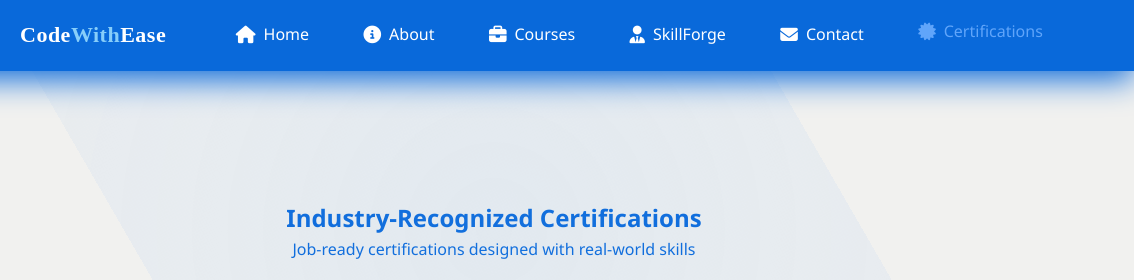
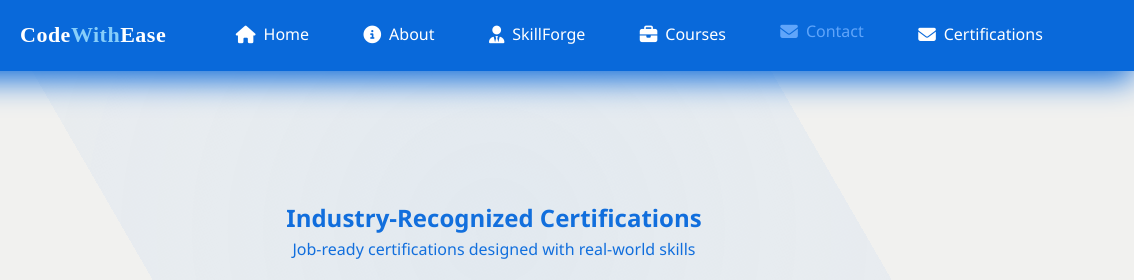
Before and after one commit to MOmsai/codease, a plain HTML site: page certifications.html in a window 1280 px wide. Shown: the top 280 px of the page, 146-1280 px from the left. Drawn offline with Linux system fonts and the light colour scheme.

Commit message:
Update certifications.html

```diff
--- a/certifications.html
+++ b/certifications.html
@@ -11,30 +11,31 @@
 
 <body>
 
-<!-- NAVBAR -->
+<!-- Navigation -->
     <nav class="navbar">
         <div class="nav-container">
+            <div class="logo">
     <a href="index.html" class="logo-wrap">
-      <img src="assets/logo.jpeg">
+        <img src="assets/logo.jpeg" alt="Codease Logo" />
         <div class="logo-text"></div><span class="logo-text"><span class="blue">Code</span><span class="white">With</span><span
                             class="blue">Ease</span></span>
-    </a></d>
+    </a>
+</div>
             <div class="nav-toggle" id="navToggle">
-            <span></span><span></span><span></span>
+                <span></span>
+                <span></span>
+                <span></span>
             </div>
-
-    <ul class="nav-menu">
-      <li><a href="index.html"><i class="fas fa-home"></i>Home</a></li>
-      <li><a href="about.html"><i class="fas fa-info-circle"></i>About</a></li>
-      <li><a href="services.html"><i class="fas fa-briefcase"></i>Courses</a></li>
+            <ul class="nav-menu" id="navMenu">
+                <li><a href="index.html"><i class="fas fa-home"></i><span class="nav-text">Home</span></a></li>
+                <li><a href="about.html"><i class="fas fa-info-circle"></i><span class="nav-text">About</span></a></li>
                 <li><a href="jobreadiness.html"><i class="fas fa-user-tie"></i><span class="nav-text">SkillForge</span></a></li>
-      <li><a href="contact.html"><i class="fas fa-envelope"></i>Contact</a></li>
-      <li><a href="certifications.html" class="active"><i class="fas fa-certificate"></i>Certifications</a></li>
-
+                <li><a href="services.html"><i class="fas fa-briefcase"></i><span class="nav-text">Courses</span></a></li>
+                <li><a href="contact.html" class="active"><i class="fas fa-envelope"></i><span class="nav-text">Contact</span></a></li>
+                <li><a href="certifications.html"><i class="fas fa-envelope"></i><span class="nav-text">Certifications</span></a></li>
             </ul>
         </div>
     </nav>
-
 <!-- HERO -->
 <section class="section hero">
   <h1>Industry-Recognized Certifications</h1>
```
Lines whose indentation alone changed are shown as unchanged.
